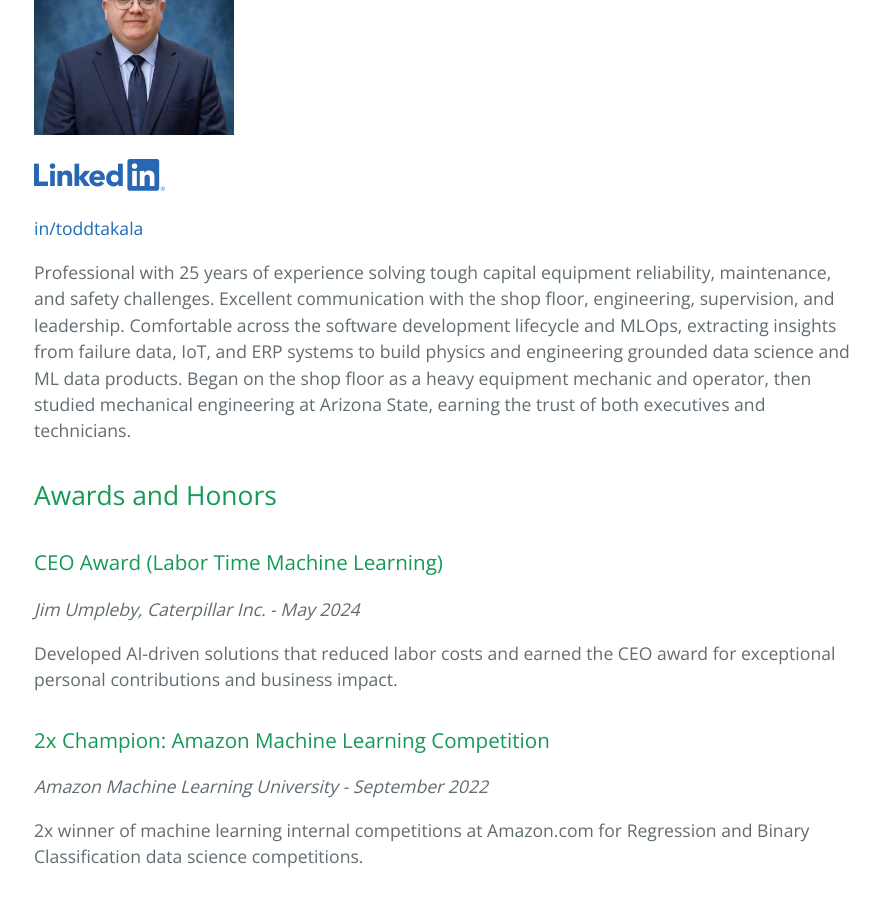
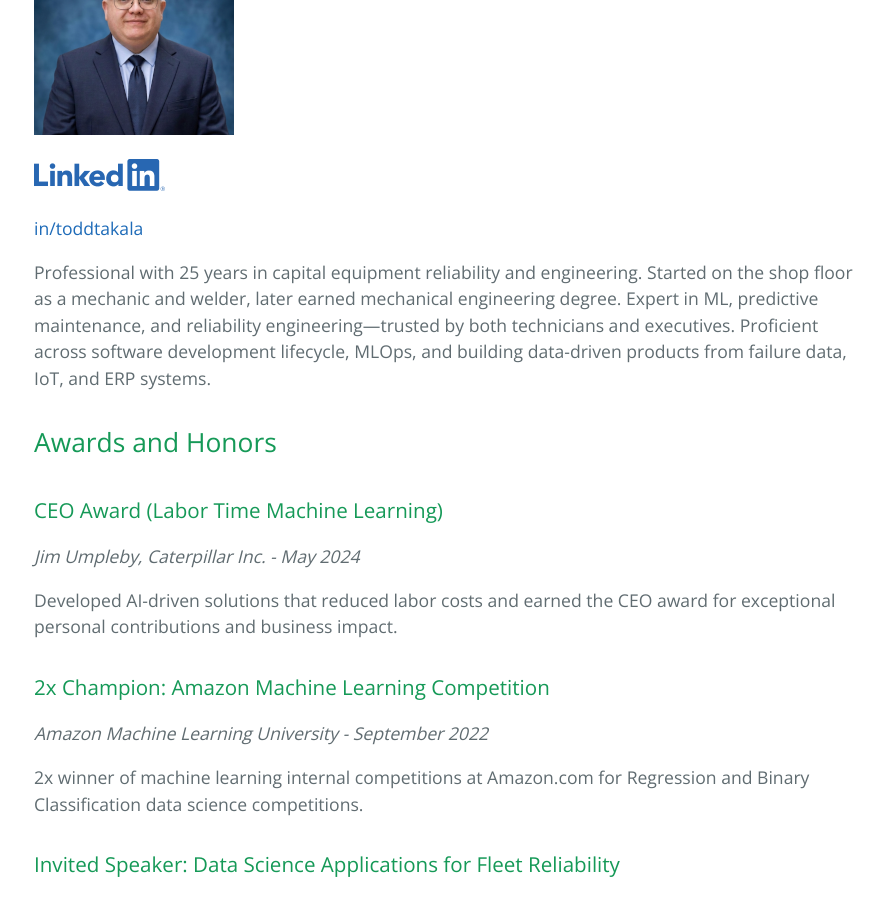
Before and after one commit to forloop11/portfolio, a Jekyll site: the page built from index.md, in a window 1280 px wide and 900 px high, scrolled down 545 px. Shown: the whole window, without its empty margins (190-1074 px from the left). Built offline with Jekyll 4.4.1, drawn with Linux system fonts in a browser that asks for light colours; our own code applies the rules of GitHub Pages for plain Markdown files.

Commit message:
updated summary

```diff
--- a/index.md
+++ b/index.md
@@ -10,7 +10,7 @@
 
 [in/toddtakala](https://www.linkedin.com/in/toddtakala)
 
-Professional with 25 years of experience solving tough capital equipment reliability, maintenance, and safety challenges. Excellent communication with the shop floor, engineering, supervision, and leadership. Comfortable across the software development lifecycle and MLOps, extracting insights from failure data, IoT, and ERP systems to build physics and engineering grounded data science and ML data products. Began on the shop floor as a heavy equipment mechanic and operator, then studied mechanical engineering at Arizona State, earning the trust of both executives and technicians.
+Professional with 25 years in capital equipment reliability and engineering. Started on the shop floor as a mechanic and welder, later earned mechanical engineering degree. Expert in ML, predictive maintenance, and reliability engineering—trusted by both technicians and executives. Proficient across software development lifecycle, MLOps, and building data-driven products from failure data, IoT, and ERP systems.
 
 ## Awards and Honors
 
```
